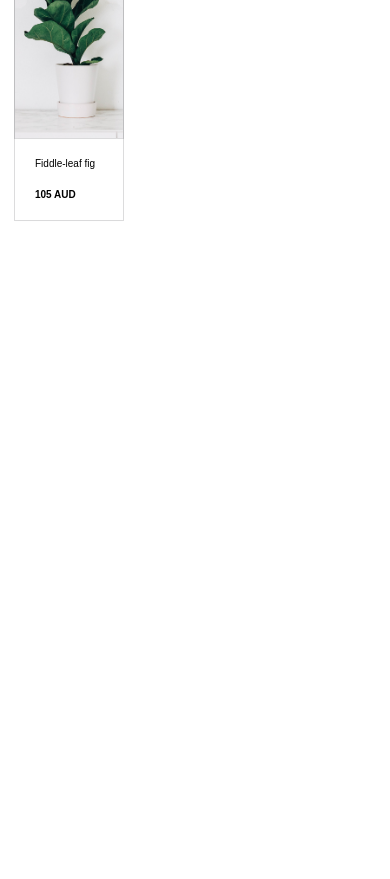
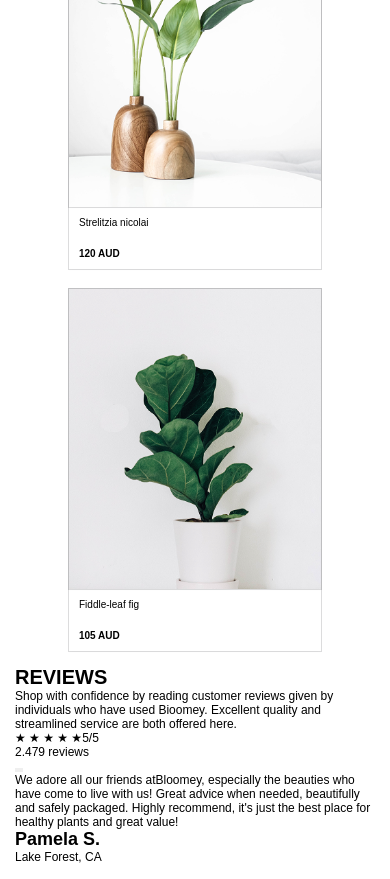
Before and after one commit to Blessen25/Plant, a React (Vite) app in the folder Frontend/: page / in a window 390 px wide. Shown: the part 1900-2779 px from the top of the page. Before the commit the page ends 2135 px from the top, so only its background shows below. Built offline with nearby package versions, Linux system fonts and the light colour scheme.

Commit message:
Commited Changes

```diff
--- a/Frontend/src/App.tsx
+++ b/Frontend/src/App.tsx
@@ -1,5 +1,5 @@
 import Header from "./Components/header"
-import { Home_Best_House_Plants, Home_Best_Seller, Home_Plant_Steps, Home_Take_Care } from "./Components/Home/home";
+import { Home_Best_House_Plants, Home_Best_Seller, Home_Plant_Steps, Home_Take_Care, ReviewsSection } from "./Components/Home/home";
 import './typography.css';
 
 const App = () => {
@@ -14,6 +14,7 @@ const App = () => {
         <Home_Take_Care />
         <Home_Plant_Steps />
         <Home_Best_Seller />
+        <ReviewsSection />
       </div>
     </div>
     </>
--- a/Frontend/src/Components/Extras/card.css
+++ b/Frontend/src/Components/Extras/card.css
@@ -93,8 +93,42 @@
 
 @media screen and (max-width: 575px) {
 
-    .best-seller {
+    .cards_best_img {
 
-        width: 300px;
+        height: 170px;
+    }
+
+    .cards_best {
+
+        width: 29%;
     }
 }
+
+@media screen and (max-width: 426px) {
+
+
+    .card_div {
+
+       flex-direction: column;
+       align-items: center;
+       justify-content: center;
+
+    }
+
+    .cards_best {
+
+        width: 70%;
+    }
+
+    .cards_best_img {
+
+        height: 300px;
+    }
+
+    .cards_details {
+
+        padding: 10px;
+    }
+
+
+}
--- a/Frontend/src/Components/Home/home.tsx
+++ b/Frontend/src/Components/Home/home.tsx
@@ -91,3 +91,47 @@ export const Home_Best_Seller = () => {
         </>
     )
 }
+
+export const ReviewsSection = () => {
+  return (
+    <section className="reviews_section">
+      <div className="reviews_left">
+        <h3 className="reviews_label">REVIEWS</h3>
+
+        <p className="reviews_description">
+          Shop with confidence by reading customer reviews given by individuals
+          who have used Bioomey. Excellent quality and streamlined service are
+          both offered here.
+        </p>
+
+        <div className="reviews_rating">
+          <span className="reviews_stars">★ ★ ★ ★ ★</span>
+          <span className="reviews_score">5/5</span>
+        </div>
+
+        <p className="reviews_count">2.479 reviews</p>
+      </div>
+
+      <div className="reviews_content">
+        <div className="reviews_arrows">
+          <button className="reviews_arrow_btn">
+          </button>
+          <button className="reviews_arrow_btn">
+          </button>
+        </div>
+
+        <p className="reviews_quote">
+          We adore all our friends atBloomey, especially the beauties who have
+          come to live with us! Great advice when needed, beautifully and safely
+          packaged. Highly recommend, it's just the best place for healthy plants
+          and great value!
+        </p>
+
+        <div className="reviews_author">
+          <h4>Pamela S.</h4>
+          <p>Lake Forest, CA</p>
+        </div>
+      </div>
+    </section>
+  );
+};
```
